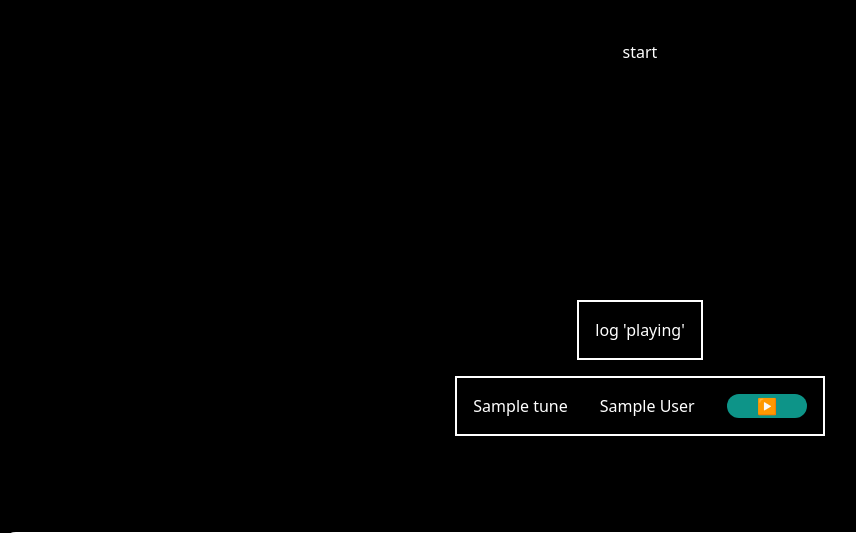
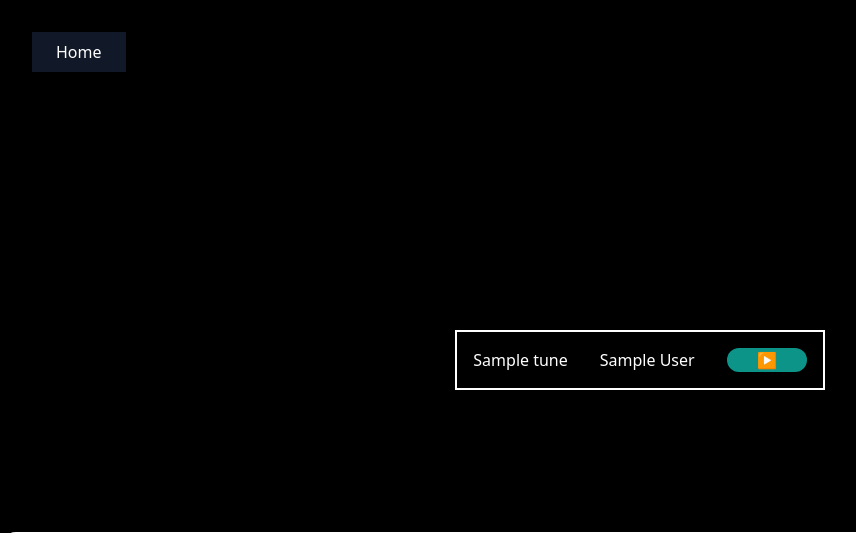
Before and after one commit to wujekd/LoaDjango, a Django app: page /player1/ in a window 1280 px wide. Shown: the top 533 px of the page, without its empty margins (0-856 px from the left). Run offline with Django 5.2, Linux system fonts and the light colour scheme; tables that the repository leaves empty hold one stand-in row (values such as "Sample post"); some libraries are stand-ins or nearby versions.

Commit message:
home page

```diff
--- a/static/player1.js
+++ b/static/player1.js
@@ -21,20 +21,18 @@ document.addEventListener('DOMContentLoaded', function() {
     let volOffset = 1;
     let volValue = 1;
 
-    const logPlayingBtn = document.getElementById("log-playing");
+    // const logPlayingBtn = document.getElementById("log-playing");
 
-    logPlayingBtn.addEventListener("click", ()=>{
-        console.log(playing)
-    })
+    // logPlayingBtn.addEventListener("click", ()=>{
+    //     console.log(playing)
+    // })
 
-    const playigStateInfo = document.getElementById("playing-state");
 
 
     function play(url){
         playBtn.innerHTML = `<svg width="17" height="17" viewBox="0 0 24 24" fill="none" xmlns="http://www.w3.org/2000/svg" stroke="#c8c8c8"><g id="SVGRepo_bgCarrier" stroke-width="0"></g><g id="SVGRepo_tracerCarrier" stroke-linecap="round" stroke-linejoin="round"></g><g id="SVGRepo_iconCarrier"> <path d="M2 6C2 4.11438 2 3.17157 2.58579 2.58579C3.17157 2 4.11438 2 6 2C7.88562 2 8.82843 2 9.41421 2.58579C10 3.17157 10 4.11438 10 6V18C10 19.8856 10 20.8284 9.41421 21.4142C8.82843 22 7.88562 22 6 22C4.11438 22 3.17157 22 2.58579 21.4142C2 20.8284 2 19.8856 2 18V6Z" fill="#ffffff"></path> <path d="M14 6C14 4.11438 14 3.17157 14.5858 2.58579C15.1716 2 16.1144 2 18 2C19.8856 2 20.8284 2 21.4142 2.58579C22 3.17157 22 4.11438 22 6V18C22 19.8856 22 20.8284 21.4142 21.4142C20.8284 22 19.8856 22 18 22C16.1144 22 15.1716 22 14.5858 21.4142C14 20.8284 14 19.8856 14 18V6Z" fill="#ffffff"></path> </g></svg>`
         audio.src = url;
         playing = true;
-        playigStateInfo.textContent = "playing = true"
 
         audio.play();
     }
@@ -47,12 +45,13 @@ document.addEventListener('DOMContentLoaded', function() {
             }
 
             playing = false;
-            playigStateInfo.textContent = "playing = false"
             changeButtonText(currentPlayingButton, '▶')
             timeOnPause = audio.currentTime;
             playBtn.innerHTML = `<svg width="19" height="19" viewBox="-3 0 28 28" version="1.1" xmlns="http://www.w3.org/2000/svg" xmlns:xlink="http://www.w3.org/1999/xlink" xmlns:sketch="http://www.bohemiancoding.com/sketch/ns" fill="#ffffff" stroke="#ffffff"><g id="SVGRepo_bgCarrier" stroke-width="0"></g><g id="SVGRepo_tracerCarrier" stroke-linecap="round" stroke-linejoin="round"></g><g id="SVGRepo_iconCarrier"> <title>play</title> <desc>Created with Sketch Beta.</desc> <defs> </defs> <g id="Page-1" stroke="none" stroke-width="1" fill="none" fill-rule="evenodd" sketch:type="MSPage"> <g id="Icon-Set-Filled" sketch:type="MSLayerGroup" transform="translate(-419.000000, -571.000000)" fill="#ffffff"> <path d="M440.415,583.554 L421.418,571.311 C420.291,570.704 419,570.767 419,572.946 L419,597.054 C419,599.046 420.385,599.36 421.418,598.689 L440.415,586.446 C441.197,585.647 441.197,584.353 440.415,583.554" id="play" sketch:type="MSShapeGroup"> </path> </g> </g> </g></svg>`
 
         } else {
+            playBtn.innerHTML = `<svg width="17" height="17" viewBox="0 0 24 24" fill="none" xmlns="http://www.w3.org/2000/svg" stroke="#c8c8c8"><g id="SVGRepo_bgCarrier" stroke-width="0"></g><g id="SVGRepo_tracerCarrier" stroke-linecap="round" stroke-linejoin="round"></g><g id="SVGRepo_iconCarrier"> <path d="M2 6C2 4.11438 2 3.17157 2.58579 2.58579C3.17157 2 4.11438 2 6 2C7.88562 2 8.82843 2 9.41421 2.58579C10 3.17157 10 4.11438 10 6V18C10 19.8856 10 20.8284 9.41421 21.4142C8.82843 22 7.88562 22 6 22C4.11438 22 3.17157 22 2.58579 21.4142C2 20.8284 2 19.8856 2 18V6Z" fill="#ffffff"></path> <path d="M14 6C14 4.11438 14 3.17157 14.5858 2.58579C15.1716 2 16.1144 2 18 2C19.8856 2 20.8284 2 21.4142 2.58579C22 3.17157 22 4.11438 22 6V18C22 19.8856 22 20.8284 21.4142 21.4142C20.8284 22 19.8856 22 18 22C16.1144 22 15.1716 22 14.5858 21.4142C14 20.8284 14 19.8856 14 18V6Z" fill="#ffffff"></path> </g></svg>`;
+            playing = true
             if (audioBacking){
                 audioBacking.play()
                 // playigStateInfo.textContent = "playing = true"
@@ -63,13 +62,11 @@ document.addEventListener('DOMContentLoaded', function() {
 
             if (currentPlayingButton){
 
-                playing = true
                 changeButtonText(currentPlayingButton, '⏸')
                 playBtn.innerHTML = `<svg width="17" height="17" viewBox="0 0 24 24" fill="none" xmlns="http://www.w3.org/2000/svg" stroke="#c8c8c8"><g id="SVGRepo_bgCarrier" stroke-width="0"></g><g id="SVGRepo_tracerCarrier" stroke-linecap="round" stroke-linejoin="round"></g><g id="SVGRepo_iconCarrier"> <path d="M2 6C2 4.11438 2 3.17157 2.58579 2.58579C3.17157 2 4.11438 2 6 2C7.88562 2 8.82843 2 9.41421 2.58579C10 3.17157 10 4.11438 10 6V18C10 19.8856 10 20.8284 9.41421 21.4142C8.82843 22 7.88562 22 6 22C4.11438 22 3.17157 22 2.58579 21.4142C2 20.8284 2 19.8856 2 18V6Z" fill="#ffffff"></path> <path d="M14 6C14 4.11438 14 3.17157 14.5858 2.58579C15.1716 2 16.1144 2 18 2C19.8856 2 20.8284 2 21.4142 2.58579C22 3.17157 22 4.11438 22 6V18C22 19.8856 22 20.8284 21.4142 21.4142C20.8284 22 19.8856 22 18 22C16.1144 22 15.1716 22 14.5858 21.4142C14 20.8284 14 19.8856 14 18V6Z" fill="#ffffff"></path> </g></svg>`;
                 audio.play()
 
                 // playigStateInfo.textContent = "playing = true"
-                // playBtn.innerHTML = `<svg width="17" height="17" viewBox="0 0 24 24" fill="none" xmlns="http://www.w3.org/2000/svg" stroke="#c8c8c8"><g id="SVGRepo_bgCarrier" stroke-width="0"></g><g id="SVGRepo_tracerCarrier" stroke-linecap="round" stroke-linejoin="round"></g><g id="SVGRepo_iconCarrier"> <path d="M2 6C2 4.11438 2 3.17157 2.58579 2.58579C3.17157 2 4.11438 2 6 2C7.88562 2 8.82843 2 9.41421 2.58579C10 3.17157 10 4.11438 10 6V18C10 19.8856 10 20.8284 9.41421 21.4142C8.82843 22 7.88562 22 6 22C4.11438 22 3.17157 22 2.58579 21.4142C2 20.8284 2 19.8856 2 18V6Z" fill="#ffffff"></path> <path d="M14 6C14 4.11438 14 3.17157 14.5858 2.58579C15.1716 2 16.1144 2 18 2C19.8856 2 20.8284 2 21.4142 2.58579C22 3.17157 22 4.11438 22 6V18C22 19.8856 22 20.8284 21.4142 21.4142C20.8284 22 19.8856 22 18 22C16.1144 22 15.1716 22 14.5858 21.4142C14 20.8284 14 19.8856 14 18V6Z" fill="#ffffff"></path> </g></svg>`;
 
 
             }
@@ -101,13 +98,13 @@ document.addEventListener('DOMContentLoaded', function() {
                     audio.pause();
                     changeButtonText(currentPlayingButton, '▶')
                     playing = false
-                    playigStateInfo.textContent = "playing = false"
+
                     playBtn.innerHTML = `<svg width="19" height="19" viewBox="-3 0 28 28" version="1.1" xmlns="http://www.w3.org/2000/svg" xmlns:xlink="http://www.w3.org/1999/xlink" xmlns:sketch="http://www.bohemiancoding.com/sketch/ns" fill="#ffffff" stroke="#ffffff"><g id="SVGRepo_bgCarrier" stroke-width="0"></g><g id="SVGRepo_tracerCarrier" stroke-linecap="round" stroke-linejoin="round"></g><g id="SVGRepo_iconCarrier"> <title>play</title> <desc>Created with Sketch Beta.</desc> <defs> </defs> <g id="Page-1" stroke="none" stroke-width="1" fill="none" fill-rule="evenodd" sketch:type="MSPage"> <g id="Icon-Set-Filled" sketch:type="MSLayerGroup" transform="translate(-419.000000, -571.000000)" fill="#ffffff"> <path d="M440.415,583.554 L421.418,571.311 C420.291,570.704 419,570.767 419,572.946 L419,597.054 C419,599.046 420.385,599.36 421.418,598.689 L440.415,586.446 C441.197,585.647 441.197,584.353 440.415,583.554" id="play" sketch:type="MSShapeGroup"> </path> </g> </g> </g></svg>`
                 } else if (playing == false) {
                     if (audioBacking) {audioBacking.play()}
                     changeButtonText(currentPlayingButton, '⏸')
                     playing = true;
-                    playigStateInfo.textContent = "playing = true"
+
                     playBtn.innerHTML = `<svg width="17" height="17" viewBox="0 0 24 24" fill="none" xmlns="http://www.w3.org/2000/svg" stroke="#c8c8c8"><g id="SVGRepo_bgCarrier" stroke-width="0"></g><g id="SVGRepo_tracerCarrier" stroke-linecap="round" stroke-linejoin="round"></g><g id="SVGRepo_iconCarrier"> <path d="M2 6C2 4.11438 2 3.17157 2.58579 2.58579C3.17157 2 4.11438 2 6 2C7.88562 2 8.82843 2 9.41421 2.58579C10 3.17157 10 4.11438 10 6V18C10 19.8856 10 20.8284 9.41421 21.4142C8.82843 22 7.88562 22 6 22C4.11438 22 3.17157 22 2.58579 21.4142C2 20.8284 2 19.8856 2 18V6Z" fill="#ffffff"></path> <path d="M14 6C14 4.11438 14 3.17157 14.5858 2.58579C15.1716 2 16.1144 2 18 2C19.8856 2 20.8284 2 21.4142 2.58579C22 3.17157 22 4.11438 22 6V18C22 19.8856 22 20.8284 21.4142 21.4142C20.8284 22 19.8856 22 18 22C16.1144 22 15.1716 22 14.5858 21.4142C14 20.8284 14 19.8856 14 18V6Z" fill="#ffffff"></path> </g></svg>`;
                     audio.play()
             }
@@ -127,7 +124,7 @@ document.addEventListener('DOMContentLoaded', function() {
 
                 play(audioUrl);
                 playing = true;
-                playigStateInfo.textContent = "playing = true"
+
                 currentPlayingButton = this;
                 title.textContent = this.getAttribute("audio-name");
                 author.textContent = this.getAttribute('author');
--- a/submissions_to_render_demos.txt
+++ b/submissions_to_render_demos.txt
@@ -28,3 +28,5 @@
 44,/Users/dw/Documents/CODING/loadjango/loadjango/media/music/collab_responses/rudi__vox1_3UauAty.mp3
 45,/Users/dw/Documents/CODING/loadjango/loadjango/media/music/collab_responses/rudi__vox1_K8V4Q7Y.mp3
 46,/Users/dw/Documents/CODING/loadjango/loadjango/media/music/collab_responses/rudi__vox2_2TvLz1k.mp3
+47,/Users/dw/Documents/CODING/loadjango/loadjango/media/music/collab_responses/demo1_.wav
+48,/Users/dw/Documents/CODING/loadjango/loadjango/media/music/collab_responses/rudi__vox1_o9CBVn5.mp3
--- a/templates/base.html
+++ b/templates/base.html
@@ -2,7 +2,8 @@
 <!DOCTYPE html>
 <html lang="en">
 	<head>
-    <title>Django Tailwind</title>
+
+		<title>Django Stuff</title>
 			<meta charset="UTF-8">
 			<meta name="viewport" content="width=device-width, initial-scale=1.0">
 			<meta http-equiv="X-UA-Compatible" content="ie=edge">
@@ -10,7 +11,11 @@
 		</head>
 
 	<body class="p-3 flex flex-col min-h-screen justify-center items-center bg-black text-white">
+
+		<a href="{% url 'ajax:index' %}"><button class="fixed left-8 top-8 px-6 py-2 bg-gray-900">Home</button></a>
+
 		{% block content %}
         {% endblock content %}
 	</body>
+
 </html>
--- a/templates/player-double.html
+++ b/templates/player-double.html
@@ -63,7 +63,7 @@
 
 
 {% comment %} <input type="range" id="volume" min="0" max="2" value="1" step="0.01" class="w-full h-2 bg-red-200 rounded-lg appearance-none cursor-pointer range-lg p-3 m-4" /> {% endcomment %}
-<div id="playing-state" class="absolute top-10 text-white">start</div>
+
 <div class="pb-20">
 {% comment %} SAMPLES SAMPLES SAMMPLES {% endcomment %}
 {% for response in responses %}
--- a/templates/player1.html
+++ b/templates/player1.html
@@ -62,9 +62,6 @@
     </style>
 
 
-{% comment %} <input type="range" id="volume" min="0" max="2" value="1" step="0.01" class="w-full h-2 bg-red-200 rounded-lg appearance-none cursor-pointer range-lg p-3 m-4" /> {% endcomment %}
-<div id="playing-state" class="absolute top-10 text-white">start</div>
-<button class="border-white m-4 border-2 p-4" id="log-playing">log 'playing'</button>
     <div class="pb-20">
         {% comment %} SAMPLES SAMPLES SAMMPLES {% endcomment %}
         {% for tune in tunes %}
@@ -83,7 +80,6 @@
                     <span class="btn-txt relative">▶</span>
                 </button>
             </div>
-
         </div>
         {% endfor %}
     </div>
@@ -102,26 +98,15 @@
 
             {% comment %} VOLUMES VOLUMES VOLUMES VOLUMES {% endcomment %}
             <div class="flex items-center justify-center">
-
                 <div class="flex items-center">
                     <span class="vertext text-white">VOLUME</span>
-
                 </div>
                 <input type="range" style="transform: rotate(-90deg); transform-origin: 50% 50%;" id="volume" min="0" max="1" value="1" step="0.01" class="range-slider w-1/2 bg-red-500">
-
+            </div>
         </div>
 
-
-
-</div>
-
-
         {% comment %} progress bar ÷ {% endcomment %}
-{% comment %} <div id="progress-container" class="bg-red-100 rounded overflow-hidden">
-    <div id="progress" style="width: 0%" class="bg-red-600 py-2"></div>
-</div> {% endcomment %}
         <input type="range" style="" id="progress" min="0" max="1" value="0" step="0.01" class="range-slider w-full mb-3">
-
 
         {% comment %} times  {% endcomment %}
         <div class="text-white flex justify-between w-full text-sm tracking-wide mb-px">
@@ -131,12 +116,40 @@
 
         {% comment %} controls {% endcomment %}
         <div class="flex w-full">
-    <button id="back-btn" class="mx-auto"><svg width="19" height="19" viewBox="0 0 24 24" fill="none" xmlns="http://www.w3.org/2000/svg" stroke="#ffffff"><g id="SVGRepo_bgCarrier" stroke-width="0"></g><g id="SVGRepo_tracerCarrier" stroke-linecap="round" stroke-linejoin="round"></g><g id="SVGRepo_iconCarrier"> <path d="M4 12H20M4 12L8 8M4 12L8 16" stroke="#ffffff" stroke-width="2" stroke-linecap="round" stroke-linejoin="round"></path> </g></svg></button>
+            <button id="back-btn" class="mx-auto">
+                <svg width="19" height="19" viewBox="0 0 24 24" fill="none" xmlns="http://www.w3.org/2000/svg" stroke="#ffffff">
+                    <g id="SVGRepo_bgCarrier" stroke-width="0"></g>
+                    <g id="SVGRepo_tracerCarrier" stroke-linecap="round" stroke-linejoin="round"></g>
+                    <g id="SVGRepo_iconCarrier">
+                        <path d="M4 12H20M4 12L8 8M4 12L8 16" stroke="#ffffff" stroke-width="2" stroke-linecap="round" stroke-linejoin="round"></path>
+                    </g>
+                </svg>
+            </button>
             <button id="play-btn" class="mx-auto">
-        <svg width="17" height="17" viewBox="-3 0 28 28" version="1.1" xmlns="http://www.w3.org/2000/svg" xmlns:xlink="http://www.w3.org/1999/xlink" xmlns:sketch="http://www.bohemiancoding.com/sketch/ns" fill="#ffffff" stroke="#ffffff"><g id="SVGRepo_bgCarrier" stroke-width="0"></g><g id="SVGRepo_tracerCarrier" stroke-linecap="round" stroke-linejoin="round"></g><g id="SVGRepo_iconCarrier"> <title>play</title> <desc>Created with Sketch Beta.</desc> <defs> </defs> <g id="Page-1" stroke="none" stroke-width="1" fill="none" fill-rule="evenodd" sketch:type="MSPage"> <g id="Icon-Set-Filled" sketch:type="MSLayerGroup" transform="translate(-419.000000, -571.000000)" fill="#ffffff"> <path d="M440.415,583.554 L421.418,571.311 C420.291,570.704 419,570.767 419,572.946 L419,597.054 C419,599.046 420.385,599.36 421.418,598.689 L440.415,586.446 C441.197,585.647 441.197,584.353 440.415,583.554" id="play" sketch:type="MSShapeGroup"> </path> </g> </g> </g></svg></button>
-
-    <button id="fwd-btn" class="mx-auto"><svg width="19" height="19" viewBox="0 0 24 24" fill="none" xmlns="http://www.w3.org/2000/svg" stroke="#ffffff" transform="rotate(180)"><g id="SVGRepo_bgCarrier" stroke-width="0"></g><g id="SVGRepo_tracerCarrier" stroke-linecap="round" stroke-linejoin="round" stroke="#CCCCCC" stroke-width="0.192"></g><g id="SVGRepo_iconCarrier"> <path d="M4 12H20M4 12L8 8M4 12L8 16" stroke="#ffffff" stroke-width="2" stroke-linecap="round" stroke-linejoin="round"></path> </g></svg></button>
-
+                <svg width="17" height="17" viewBox="-3 0 28 28" version="1.1" xmlns="http://www.w3.org/2000/svg" xmlns:xlink="http://www.w3.org/1999/xlink" xmlns:sketch="http://www.bohemiancoding.com/sketch/ns" fill="#ffffff" stroke="#ffffff">
+                    <g id="SVGRepo_bgCarrier" stroke-width="0"></g>
+                    <g id="SVGRepo_tracerCarrier" stroke-linecap="round" stroke-linejoin="round"></g>
+                    <g id="SVGRepo_iconCarrier">
+                        <title>play</title>
+                        <desc>Created with Sketch Beta.</desc>
+                        <defs></defs>
+                        <g id="Page-1" stroke="none" stroke-width="1" fill="none" fill-rule="evenodd" sketch:type="MSPage">
+                            <g id="Icon-Set-Filled" sketch:type="MSLayerGroup" transform="translate(-419.000000, -571.000000)" fill="#ffffff">
+                                <path d="M440.415,583.554 L421.418,571.311 C420.291,570.704 419,570.767 419,572.946 L419,597.054 C419,599.046 420.385,599.36 421.418,598.689 L440.415,586.446 C441.197,585.647 441.197,584.353 440.415,583.554" id="play" sketch:type="MSShapeGroup"></path>
+                            </g>
+                        </g>
+                    </g>
+                </svg>
+            </button>
+            <button id="fwd-btn" class="mx-auto">
+                <svg width="19" height="19" viewBox="0 0 24 24" fill="none" xmlns="http://www.w3.org/2000/svg" stroke="#ffffff" transform="rotate(180)">
+                    <g id="SVGRepo_bgCarrier" stroke-width="0"></g>
+                    <g id="SVGRepo_tracerCarrier" stroke-linecap="round" stroke-linejoin="round" stroke="#CCCCCC" stroke-width="0.192"></g>
+                    <g id="SVGRepo_iconCarrier">
+                        <path d="M4 12H20M4 12L8 8M4 12L8 16" stroke="#ffffff" stroke-width="2" stroke-linecap="round" stroke-linejoin="round"></path>
+                    </g>
+                </svg>
+            </button>
         </div>
     </div>
 
--- a/theme/static/css/dist/styles.css
+++ b/theme/static/css/dist/styles.css
@@ -811,6 +811,22 @@ select {
   top: 2.5rem;
 }
 
+.left-20 {
+  left: 5rem;
+}
+
+.left-10 {
+  left: 2.5rem;
+}
+
+.top-8 {
+  top: 2rem;
+}
+
+.left-8 {
+  left: 2rem;
+}
+
 .z-10 {
   z-index: 10;
 }
@@ -872,10 +888,6 @@ select {
 
 .mt-6 {
   margin-top: 1.5rem;
-}
-
-.mt-5 {
-  margin-top: 1.25rem;
 }
 
 .block {
@@ -1018,16 +1030,16 @@ select {
   border-radius: 0.75rem;
 }
 
+.border {
+  border-width: 1px;
+}
+
 .border-2 {
   border-width: 2px;
 }
 
 .border-4 {
   border-width: 4px;
-}
-
-.border {
-  border-width: 1px;
 }
 
 .border-gray-300 {
@@ -1085,6 +1097,11 @@ select {
   background-color: rgb(17 24 39 / var(--tw-bg-opacity));
 }
 
+.bg-green-600 {
+  --tw-bg-opacity: 1;
+  background-color: rgb(22 163 74 / var(--tw-bg-opacity));
+}
+
 .bg-red-100 {
   --tw-bg-opacity: 1;
   background-color: rgb(254 226 226 / var(--tw-bg-opacity));
@@ -1118,16 +1135,6 @@ select {
 .bg-teal-600 {
   --tw-bg-opacity: 1;
   background-color: rgb(13 148 136 / var(--tw-bg-opacity));
-}
-
-.bg-green-500 {
-  --tw-bg-opacity: 1;
-  background-color: rgb(34 197 94 / var(--tw-bg-opacity));
-}
-
-.bg-green-600 {
-  --tw-bg-opacity: 1;
-  background-color: rgb(22 163 74 / var(--tw-bg-opacity));
 }
 
 .p-1 {
@@ -1181,10 +1188,6 @@ select {
 
 .pt-4 {
   padding-top: 1rem;
-}
-
-.pb-4 {
-  padding-bottom: 1rem;
 }
 
 .text-center {
```
Also changed, not shown: templates/ajax.html (+25 -15 lines). Lines whose indentation alone changed are shown as unchanged.
